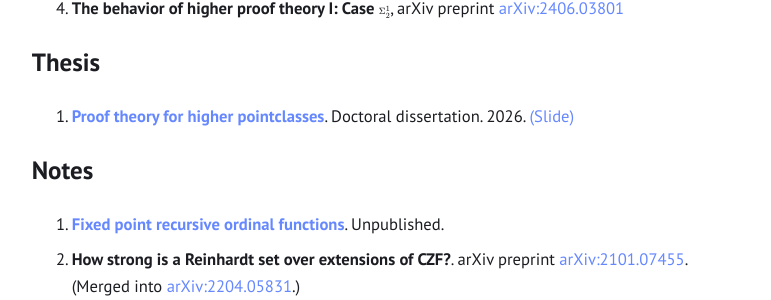
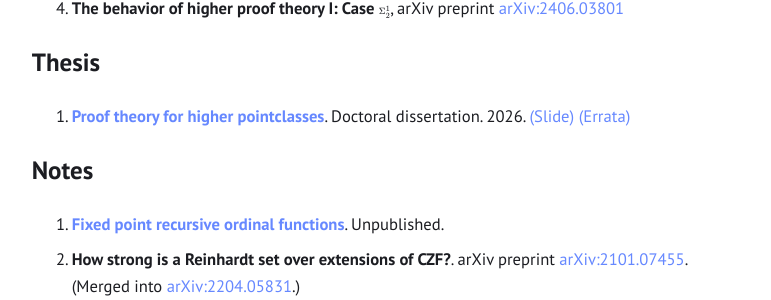
Before and after one commit to hanuljeon95/hanuljeon95.github.io, a Jekyll site: the page built from papers.md, in a window 1280 px wide. Shown: the part 979-1279 px from the top of the page, without its empty margins (255-1026 px from the left). Built offline with Jekyll 4.4.1, drawn with Linux system fonts in a browser that asks for light colours.

Commit message:
Add thesis errata

```diff
--- a/papers.md
+++ b/papers.md
@@ -28,7 +28,7 @@ Preprints
 
 Thesis
 ------------
-1. [**Proof theory for higher pointclasses**](../files/PhD_Thesis.pdf). Doctoral dissertation. 2026. [(Slide)](../files/PhD_Defense.pdf)
+1. [**Proof theory for higher pointclasses**](../files/PhD_Thesis.pdf). Doctoral dissertation. 2026. [(Slide)](../files/PhD_Defense.pdf) [(Errata)](../files/Thesis_errata.pdf)
 
 
 Notes
```
Also changed, not shown: 1 other file.
